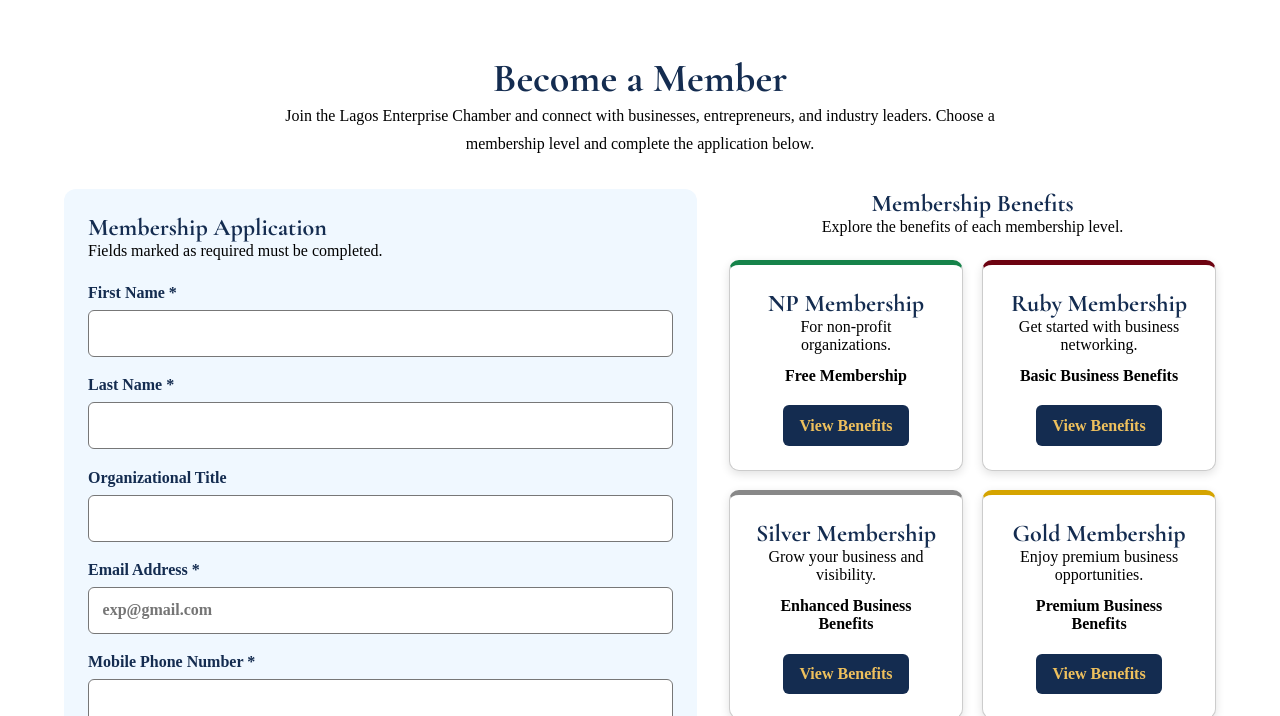
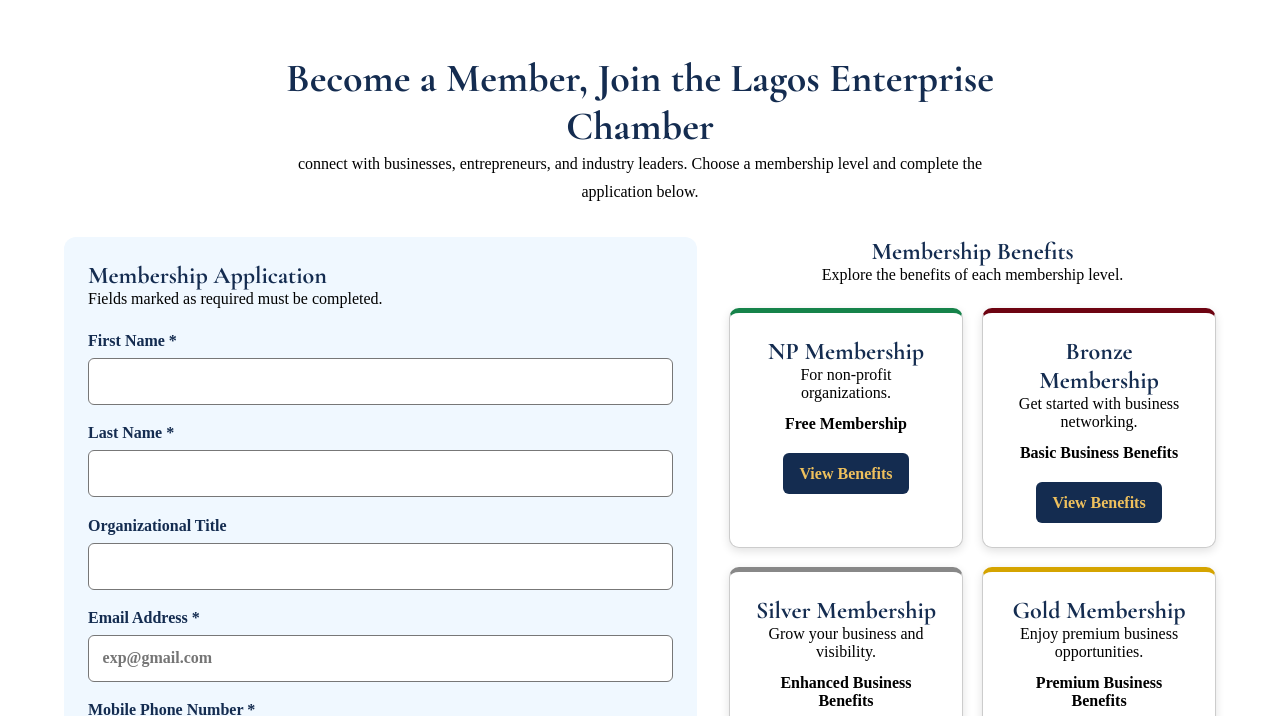
Before and after one commit to Divon-git/wdd231, a plain HTML site: page chamber/join.html in a window 1280 px wide. Shown: the part 84-800 px from the top of the page. Drawn offline with nearby package versions, Linux system fonts and the light colour scheme.

Commit message:
join page assignment commit

```diff
--- a/chamber/join.html
+++ b/chamber/join.html
@@ -3,9 +3,9 @@
 <head>
     <meta charset="UTF-8">
     <meta name="viewport" content="width=device-width, initial-scale=1.0">
-    <meta name="description" content="Discover technology companies, startups, and emerging businesses in Lagos, Nigeria. ">
+    <meta name="description" content="Join the Lagos Enterprise Chamber and unlock opportunities for business growth, networking, partnerships, and increased visibility.">
     <meta name="author" content="Divine Kalu">
-    <title>Directory Lagos Chamber of Commerce</title>
+    <title>Join | Lagos Chamber of Commerce</title>
 
 
 
@@ -43,7 +43,7 @@
         <a href="index.html">
         <img id="logoimage" src="images/site-logo.svg" alt="Lagos Enterprise Chamber website logo">
         </a>
-        <!-- <span>Lagos Enterprise Chamber (LEC)</span> -->
+
 
          <button class="menu-button" id="menu-button" type="button"
             aria-label="Open navigation menu" aria-expanded="false"
@@ -66,9 +66,9 @@
     <main class="join-main">
 
         <section class="join-intro">
-            <h1>Become a Member</h1>
+            <h1>Become a Member, Join the Lagos Enterprise Chamber</h1>
             <p>
-                Join the Lagos Enterprise Chamber and connect with
+                connect with
                 businesses, entrepreneurs, and industry leaders.
                 Choose a membership level and complete the application below.
             </p>
@@ -120,8 +120,8 @@
                         </label>
 
                         <label for="Ruby">
-                            <input type="radio" id="Ruby" name="membership" value="Ruby">
-                            Ruby Membership
+                            <input type="radio" id="Bronze" name="membership" value="Bronze">
+                            Bronze Membership
                         </label>
 
                         <label for="silver">
@@ -161,8 +161,8 @@
                         <a href="#np-modal" class="modal-link">View Benefits</a>
                     </article>
 
-                    <article class="level-card Ruby-card">
-                        <h3>Ruby Membership</h3>
+                    <article class="level-card Bronze-card">
+                        <h3>Bronze Membership</h3>
                         <p>Get started with business networking.</p>
                         <span>Basic Business Benefits</span>
                         <a href="#ruby-modal" class="modal-link">View Benefits</a>
@@ -203,7 +203,7 @@
     <dialog id="ruby-modal">
         <div class="modal-content">
             <button class="close-modal" type="button" aria-label="Close dialog">&times;</button>
-            <h2>Ruby Membership Benefits</h2>
+            <h2>Bronze Membership Benefits</h2>
             <p>For businesses looking to establish connections.</p>
             <ul>
                 <li>All NP membership benefits.</li>
--- a/chamber/styles/smallscreens.css
+++ b/chamber/styles/smallscreens.css
@@ -726,7 +726,7 @@ a {
     border-top-color: #16834a;
 }
 
-.Ruby-card {
+.Bronze-card {
     animation-delay: .3s;
     border-top-color:  rgb(109, 3, 17);
 }
```
